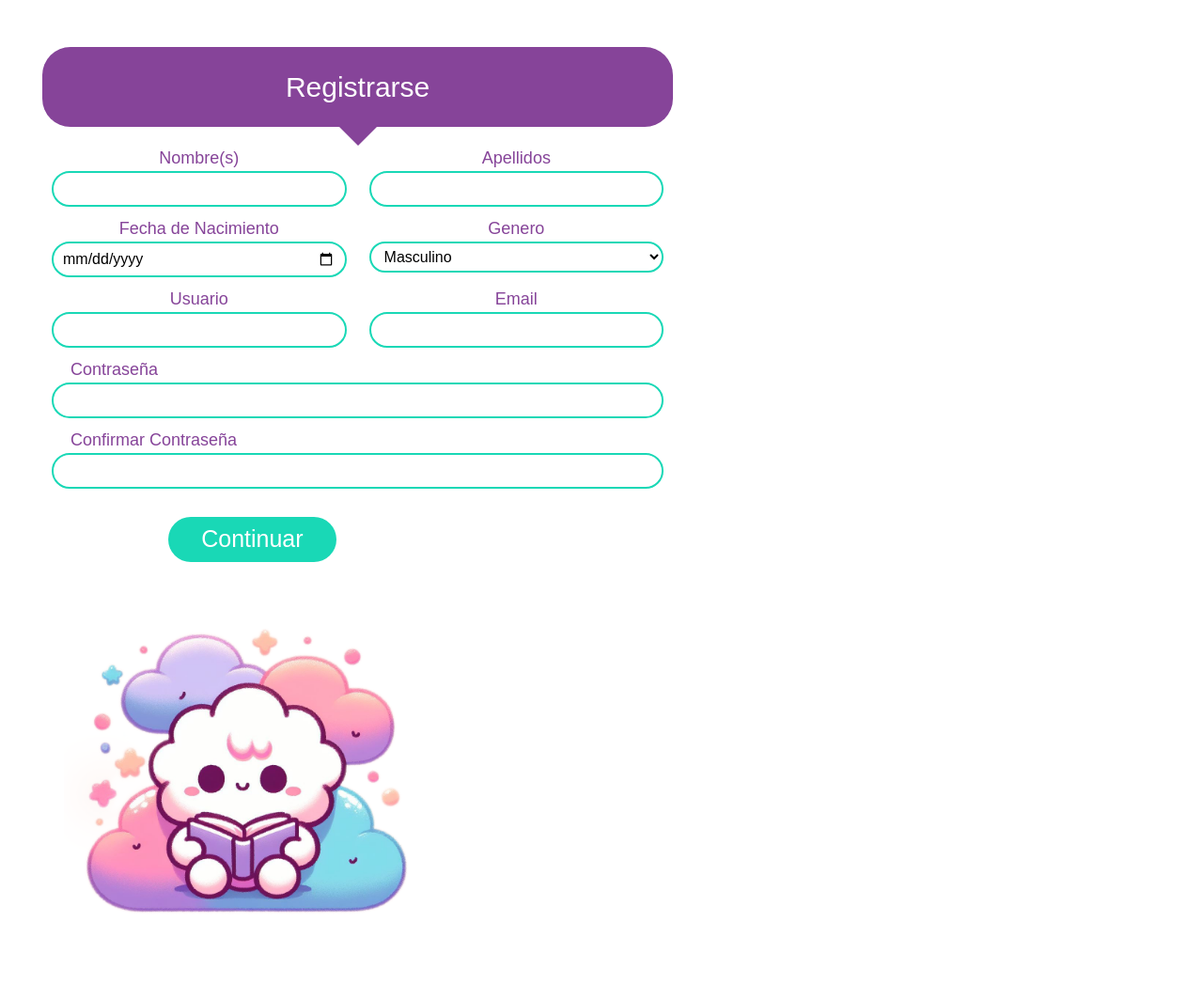
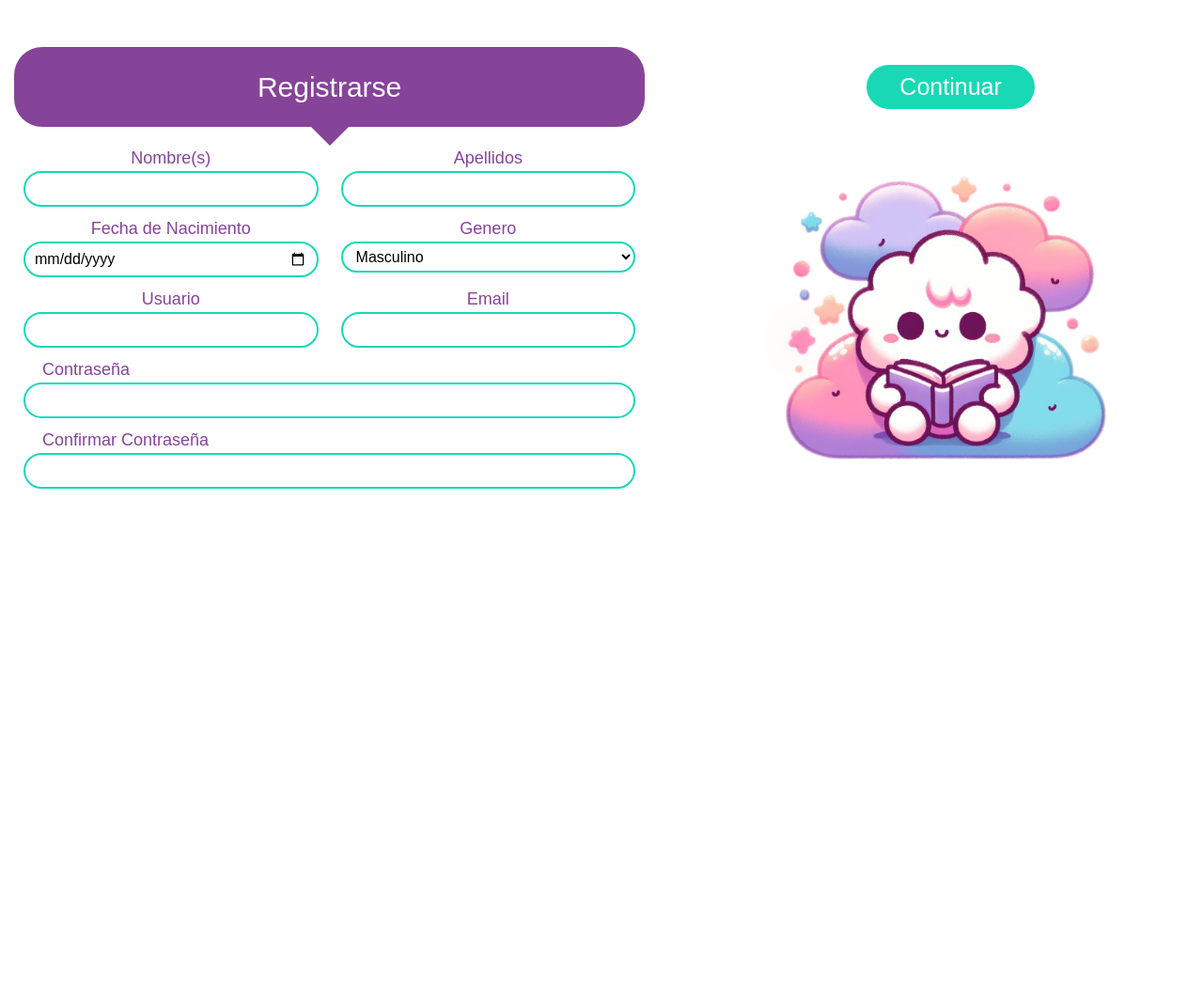
Before and after one commit to andrawiP801/seren-ai, a Django app: page /signup/ in a window 1280 px wide. Shown: the part 66-1130 px from the top of the page at 94% size. After the commit the page ends 586 px from the top, so only its background shows below. Run offline with Django 5.2, Linux system fonts and the light colour scheme; some libraries are stand-ins or nearby versions.

Commit message:
ultimos ajustes formularios

```diff
--- a/static/css/style.css
+++ b/static/css/style.css
@@ -326,10 +326,6 @@ header.main-header {
     width: 400px;
 }
 
-.form-container {
-    margin-left: 30px; /* Ajusta el valor según sea necesario */
-}
-
 /* Main Chat Box Sec */
 
 .main-chatbox {
--- a/templates/login.html
+++ b/templates/login.html
@@ -10,8 +10,8 @@
         <form method="POST">
             {% csrf_token %}
             <div class="row position-relative">
-                <div class="col-md-7 order-1 order-md-0 mt-3 mt-md-0 login-form-container form-container">
-					<div class="auth-form me-0 me-md-5">
+                <div class="col-md-7 order-1 order-md-0 mt-3 mt-md-0 login-form-container">
+                    <div class="auth-form me-0 me-md-5">
                         {% if error_message %}
                         <div class="alert alert-danger alert-dismissible fade show" role="alert">
                             <h2 class="password-error">{{ error_message }}</h2>
--- a/templates/signup.html
+++ b/templates/signup.html
@@ -9,8 +9,8 @@
         <form method="post" action="">
             {% csrf_token %}
             <div class="row position-relative">
-                <div class="col-md-7 order-1 order-md-0 mt-3 mt-md-0 signup-form-container form-container">
-					<div class="auth-form me-0 me-md-5">
+                <div class="col-md-7 order-1 order-md-0 mt-3 mt-md-0 signup-form-container">
+                    <div class="auth-form me-0 me-md-5">
                         {% if error_message %}
                         <div class="alert alert-danger alert-dismissible fade show" role="alert">
                             <h2 class="password-error">{{ error_message }}</h2>
```
